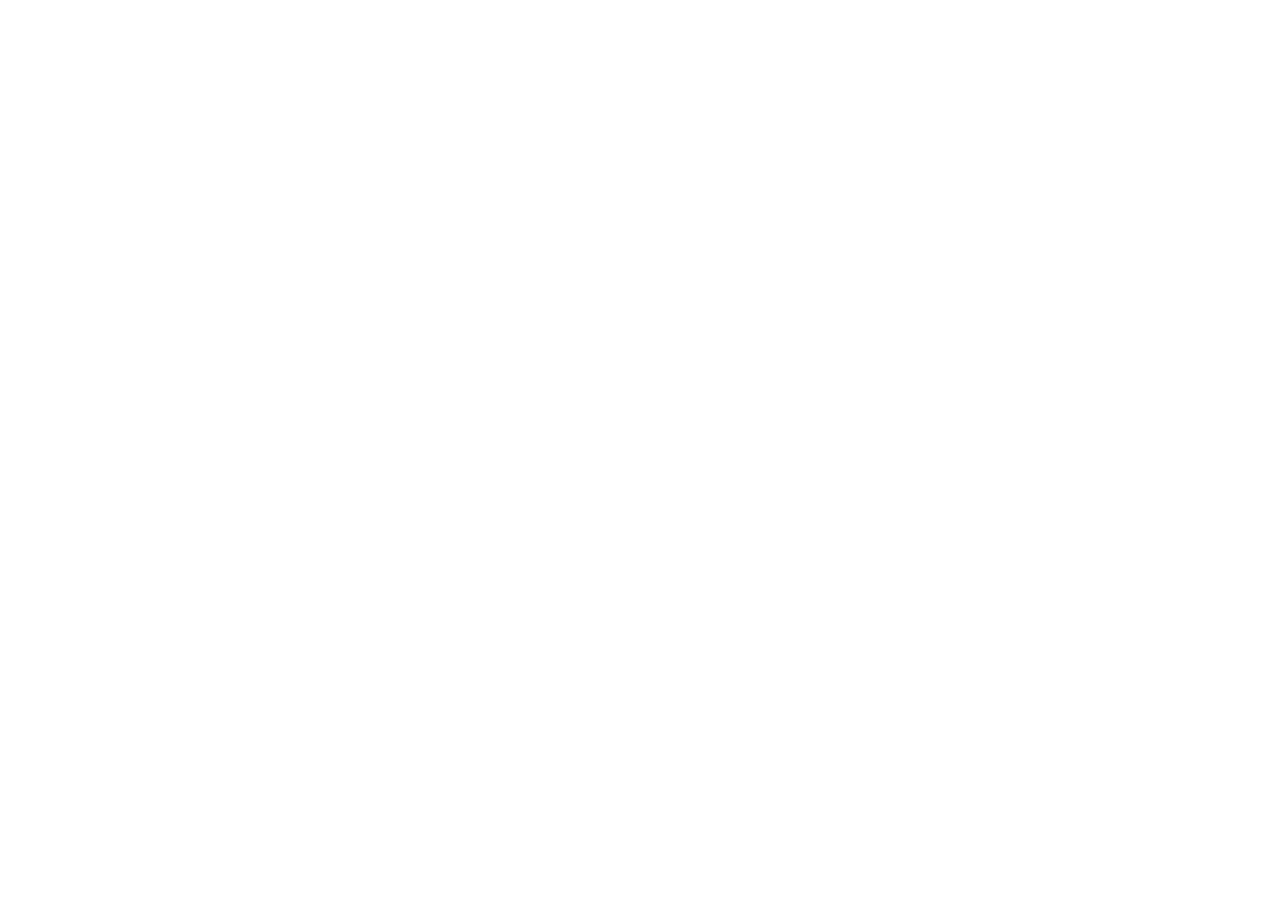
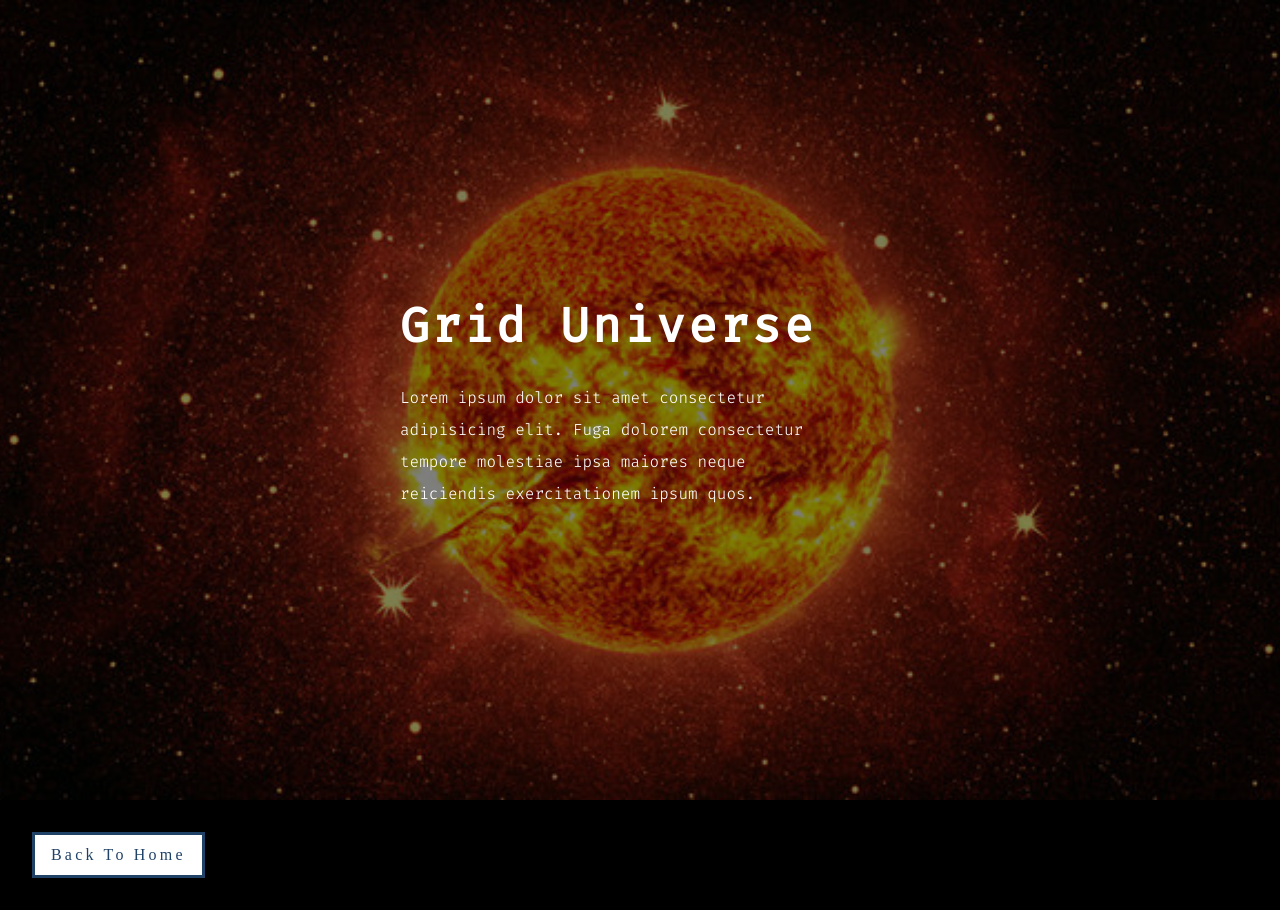
Before and after one commit to gfunk77/grid-universe, a plain HTML site: page hero.html in a window 1280 px wide. Before the commit the page ends 800 px from the top, so only its background shows below. Drawn offline with Linux system fonts and the light colour scheme.

Commit message:
hero html, css, add sun pic

```diff
--- a/hero.html
+++ b/hero.html
@@ -0,0 +1,32 @@
+<!DOCTYPE html>
+<html lang="en">
+  <head>
+    <meta charset="UTF-8" />
+    <meta http-equiv="X-UA-Compatible" content="IE=edge" />
+    <meta name="viewport" content="width=device-width, initial-scale=1.0" />
+    <title>Hero Universe</title>
+    <!-- styles -->
+    <link rel="stylesheet" href="./main.css" />
+    <!-- fontawesome -->
+    <link
+      rel="stylesheet"
+      href="https://cdnjs.cloudflare.com/ajax/libs/font-awesome/6.1.1/css/all.min.css"
+      integrity="sha512-KfkfwYDsLkIlwQp6LFnl8zNdLGxu9YAA1QvwINks4PhcElQSvqcyVLLD9aMhXd13uQjoXtEKNosOWaZqXgel0g=="
+      crossorigin="anonymous"
+      referrerpolicy="no-referrer"
+    />
+  </head>
+  <body>
+    <header class="hero-header">
+      <div class="hero-banner">
+        <h1>grid universe</h1>
+        <p>
+          Lorem ipsum dolor sit amet consectetur adipisicing elit. Fuga dolorem
+          consectetur tempore molestiae ipsa maiores neque reiciendis
+          exercitationem ipsum quos.
+        </p>
+      </div>
+    </header>
+    <a href="index.html" class="btn">back to home</a>
+  </body>
+</html>
--- a/main.css
+++ b/main.css
@@ -14,6 +14,7 @@ Global Styles
   --gray: #93919e;
   --transition: all 300ms linear;
   --spacing: 3.2px;
+  --fontFamily: "Fira Code", monospace;
 }
 
 * {
@@ -24,8 +25,8 @@ Global Styles
 body {
   font-family: "Fira Code", monospace;
   line-height: 1.5;
-  background-color: var(--mainWhite);
-  color: var(--mainBlack);
+  background-color: var(--mainBlack);
+  color: var(--mainWhite);
 }
 a {
   text-decoration: none;
@@ -52,6 +53,23 @@ p {
   font-weight: 300;
   line-height: 2;
   font-size: 0.8rem;
+}
+
+.btn {
+  display: inline-block;
+  text-transform: capitalize;
+  font-family: --;
+  padding: 0.5rem 1rem;
+  margin: 2rem;
+  letter-spacing: var(--spacing);
+  background: var(--mainWhite);
+  color: var(--primaryColor);
+  border: 3px solid var(--primaryColor);
+  transition: var(--transition);
+}
+.btn:hover {
+  background: var(--primaryColor);
+  color: var(--mainWhite);
 }
 
 /*
@@ -114,6 +132,28 @@ Hero
 ==========
 */
 
+.hero-header {
+  min-height: 100vh;
+  display: grid;
+  justify-content: center;
+  align-items: center;
+  background: var(--mainBlack);
+  color: var(--mainWhite);
+}
+
+.hero-banner p {
+  width: 90%;
+  max-width: 30em;
+  font-size: 1rem;
+}
+
+@media screen and (min-width: 762px) {
+  .hero-header {
+    background: linear-gradient(rgba(0, 0, 0, 0.5), rgba(0, 0, 0, 0.5)),
+      url(./images/sun.jpeg) center/cover fixed no-repeat;
+  }
+}
+
 /*
 ==========
 Cards
```
Also changed, not shown: images/sun.jpeg (added).
